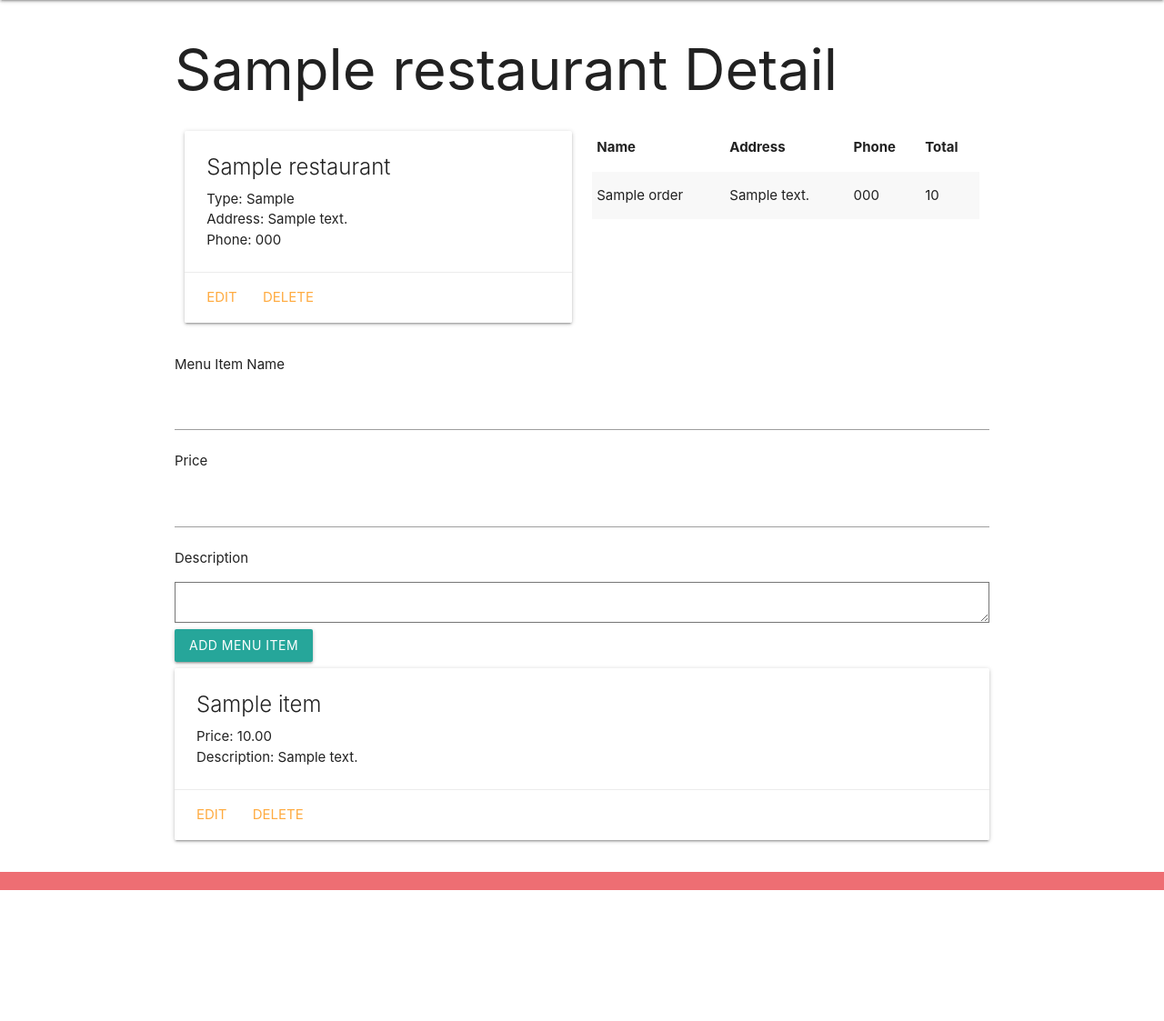
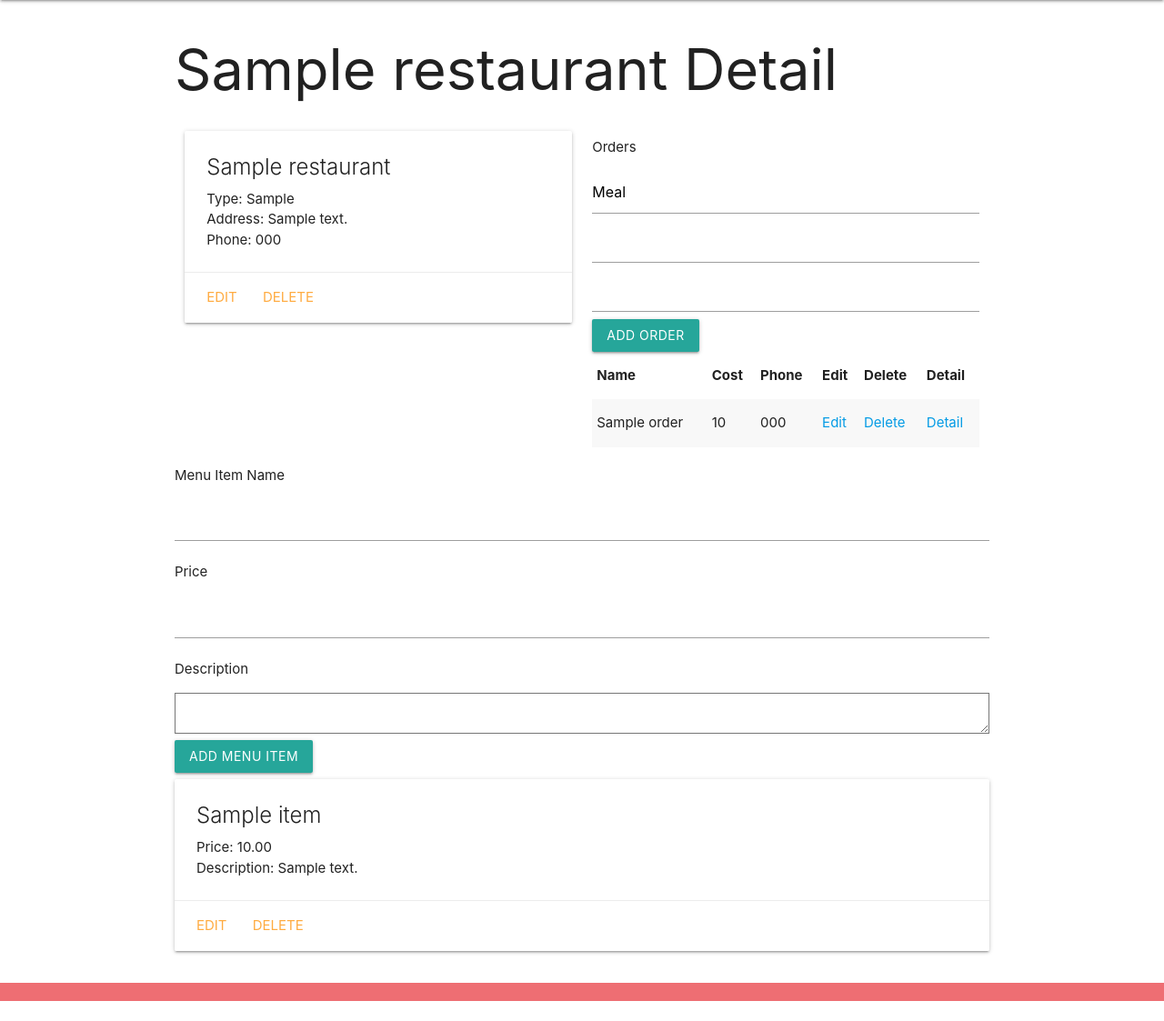
Before and after one commit to jjpham/OrderUp, a Django app: page /restaurants/1 in a window 1280 px wide. Shown: the part 64-1187 px from the top of the page at 91% size. Before the commit the page ends 1043 px from the top, so only its background shows below. Run offline with Django 4.2, Linux system fonts and the light colour scheme; a user stored in the database is signed in; tables that the repository leaves empty hold one stand-in row (values such as "Sample post").

Commit message:
Order Crud Functionality

```diff
--- a/main_app/forms.py
+++ b/main_app/forms.py
@@ -1,7 +1,11 @@
 from django.forms import ModelForm
-from .models import Menu_Item
+from .models import Menu_Item, Order
 
 class Menu_ItemForm(ModelForm):
     class Meta:
         model = Menu_Item
         fields = ['name','price','description']
+class OrderForm(ModelForm):
+    class Meta:
+        model = Order
+        fields = ['name','cost','phone_number']
--- a/main_app/models.py
+++ b/main_app/models.py
@@ -44,3 +44,5 @@ class Order(models.Model):
         return total_cost
     def __str__(self):
         return self.name
+    def get_absolute_url(self):
+        return reverse('detail',kwargs={'restaurant_id':self.restaurant.id})
--- a/main_app/templates/restaurants/detail.html
+++ b/main_app/templates/restaurants/detail.html
@@ -19,24 +19,36 @@
             {% endif %}
         </div>
     </div>
+    {%if restaurant.user == request.user%}
+    <div class="col s6">
+        <p>Orders</p>
+        <form action = "{% url 'add_order' restaurant.id %}" method="POST">
+            {% csrf_token %}
 
-    <div class="col s6">
+            {{ order_form.name }}
+            {{ order_form.cost }}
+            {{ order_form.phone_number }}
+            <input type="submit" class="btn" value="Add Order">
+          </form>
         <table class="striped">
             <thead>
-                <tr><th>Name</th><th>Address</th><th>Phone</th><th>Total</th></tr>
+                <tr><th>Name</th><th>Cost</th><th>Phone</th><th>Edit</th><th>Delete</th><th>Detail</th></tr>
             </thead>
             <tbody>
                 {% for order in restaurant.order_set.all %}
                 <tr>
                     <td>{{ order.name }}</td>
-                    <td>{{ order.address }}</td>
+                    <td>{{ order.cost }}</td>
                     <td>{{ order.phone_number }}</td>
-                    <td>{{ order.cost }}</td>
+                    <td><a href="{% url 'orders_update' order.id %}">Edit</a></td>
+                    <td><a href="{% url 'orders_delete' order.id %}">Delete</a></td>
+                    <td><a  href="{% url 'order_detail' order.id%}">Detail</td>
                 </tr>
                 {% endfor %}
             </tbody>
         </table>
     </div>
+    {% endif %}
 </div>
 <div class="row">
     {% if restaurant.user == request.user %}
--- a/main_app/urls.py
+++ b/main_app/urls.py
@@ -11,6 +11,10 @@ urlpatterns = [
     path('restaurants/<int:pk>/delete', views.RestaurantDelete.as_view(), name='restaurants_delete'),
     path('menu_items/<int:pk>/update', views.Menu_itemUpdate.as_view(), name='menu_items_update'),
     path('menu_items/<int:pk>/delete', views.Menu_itemDelete.as_view(), name='menu_items_delete'),
+    path('orders/<int:pk>/update', views.OrderUpdate.as_view(), name='orders_update'),
+    path('orders/<int:pk>/delete', views.OrderDelete.as_view(), name='orders_delete'),
 	path('accounts/signup/', views.signup, name='signup'),
+    path('restaurants/<int:restaurant_id>/add_order/', views.add_order, name='add_order'),
+	path('orders/<int:order_id>', views.orders_detail, name='order_detail'),
 
 ]
--- a/main_app/views.py
+++ b/main_app/views.py
@@ -2,7 +2,7 @@ from django.shortcuts import render,redirect
 from django.views.generic.edit import CreateView, UpdateView, DeleteView
 from .models import Restaurant, Order, Menu_Item
 from django.urls import reverse_lazy
-from .forms import Menu_ItemForm
+from .forms import Menu_ItemForm, OrderForm
 from django.contrib.auth import login
 from django.contrib.auth.forms import UserCreationForm
 from django.contrib.auth.decorators import login_required
@@ -20,13 +20,28 @@ def restaurants_index(request):
 def restaurants_detail(request, restaurant_id):
     restaurant = Restaurant.objects.get(id=restaurant_id)
     menu_item_form = Menu_ItemForm()
-
+    order_form = OrderForm()
     return render(request,'restaurants/detail.html',{
         'restaurant':restaurant, 'menu_item_form':menu_item_form,
+        'order_form':order_form
+    })
+def orders_detail(request, order_id):
+    order = Order.objects.get(id=order_id)
+    return render(request,'orders/detail.html',{
+        'order':order,
     })
 @login_required
 def add_menu_item(request, restaurant_id):
     form =Menu_ItemForm(request.POST)
+    if form.is_valid():
+        new_menu_item = form.save(commit=False)
+        new_menu_item.restaurant_id= restaurant_id
+        new_menu_item.user = request.user
+        new_menu_item.save()
+    return redirect('detail',restaurant_id=restaurant_id)
+@login_required
+def add_order(request, restaurant_id):
+    form =OrderForm(request.POST)
     if form.is_valid():
         new_menu_item = form.save(commit=False)
         new_menu_item.restaurant_id= restaurant_id
@@ -59,6 +74,16 @@ class Menu_itemDelete(LoginRequiredMixin, DeleteView):
         restaurant_id = self.object.restaurant_id
         success_url = reverse_lazy('detail', kwargs={'restaurant_id': restaurant_id})
         return success_url
+class OrderUpdate(LoginRequiredMixin, UpdateView):
+    model = Order
+    fields = ['name','cost','phone_number','address']
+
+class OrderDelete(LoginRequiredMixin, DeleteView):
+    model = Order
+    def get_success_url(self):
+        restaurant_id = self.object.restaurant_id
+        success_url = reverse_lazy('detail', kwargs={'restaurant_id': restaurant_id})
+        return success_url
 
 def signup(request):
   error_message = ''
```
Also changed, not shown: main_app/templates/main_app/order_confirm_delete.html (added, +13 -0 lines), main_app/templates/main_app/order_form.html (added, +21 -0 lines), main_app/templates/orders/detail.html (added, +23 -0 lines).
